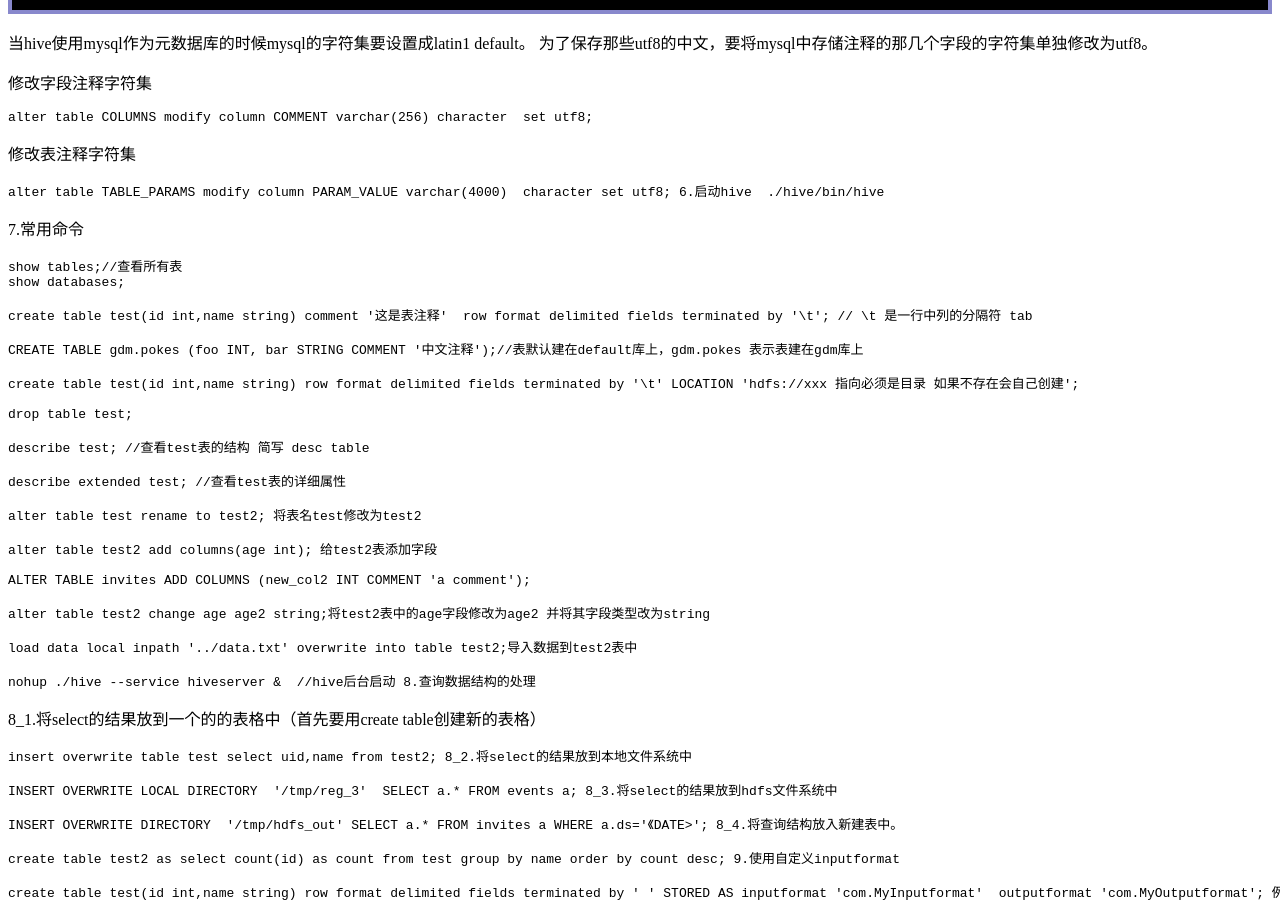
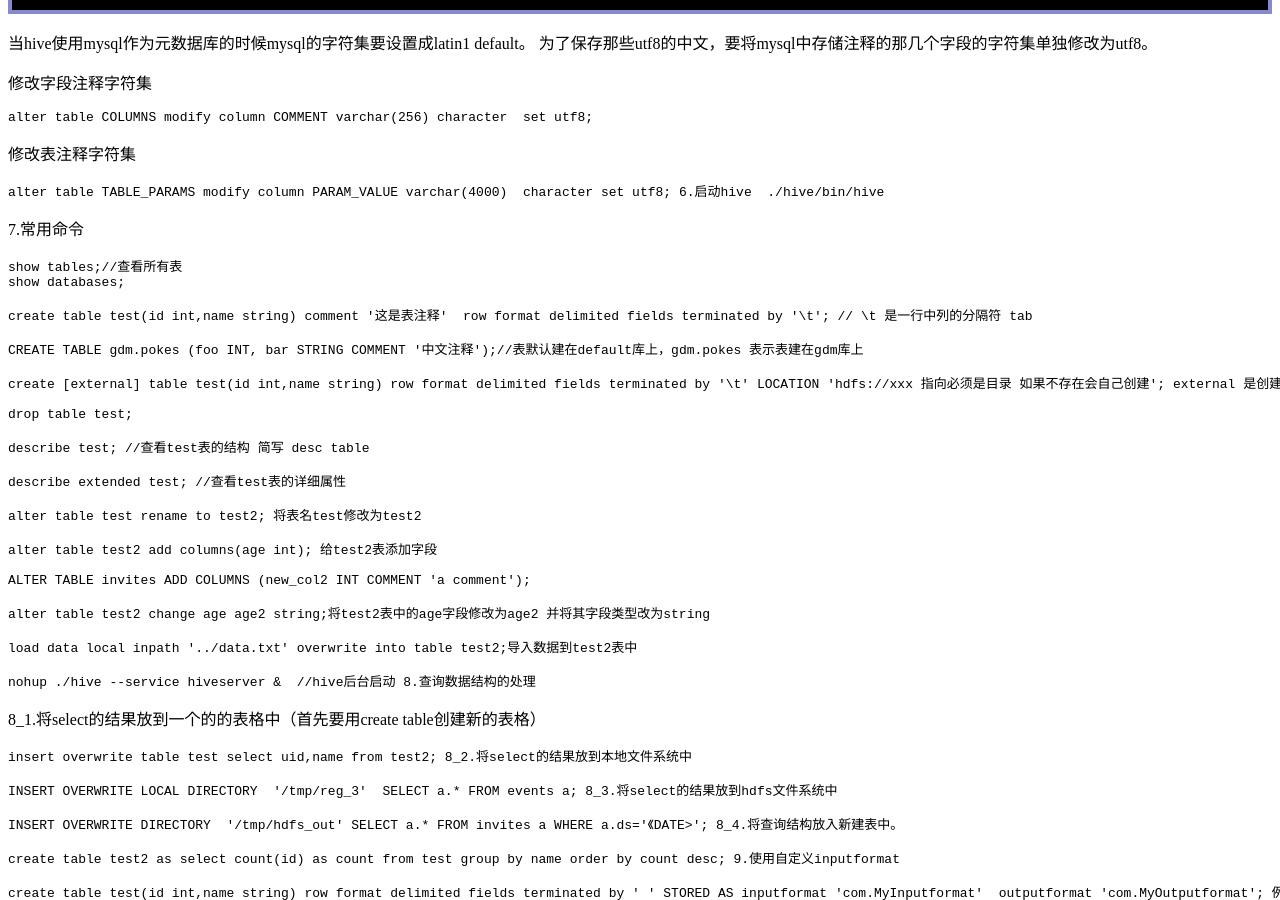
Before and after one commit to xiajunsongfan/resys, a Jekyll site: the page built from _posts/core-samples/bigdata/hive/2013-03-28-hive-install.md, in a window 1280 px wide and 900 px high, scrolled down 1413 px. Built offline with Jekyll 4.4.1, drawn with Linux system fonts in a browser that asks for light colours; comment, search, counter and statistics services are not loaded.

Commit message:
修改hive

```diff
--- a/_posts/core-samples/bigdata/hive/2013-03-28-hive-install.md
+++ b/_posts/core-samples/bigdata/hive/2013-03-28-hive-install.md
@@ -73,7 +73,7 @@ author : xiajun
 
 	CREATE TABLE gdm.pokes (foo INT, bar STRING COMMENT '中文注释');//表默认建在default库上，gdm.pokes 表示表建在gdm库上
 
-	create table test(id int,name string) row format delimited fields terminated by '\t' LOCATION 'hdfs://xxx 指向必须是目录 如果不存在会自己创建';
+	create [external] table test(id int,name string) row format delimited fields terminated by '\t' LOCATION 'hdfs://xxx 指向必须是目录 如果不存在会自己创建'; external 是创建外部表的关键字
 
 	drop table test;
 
```
